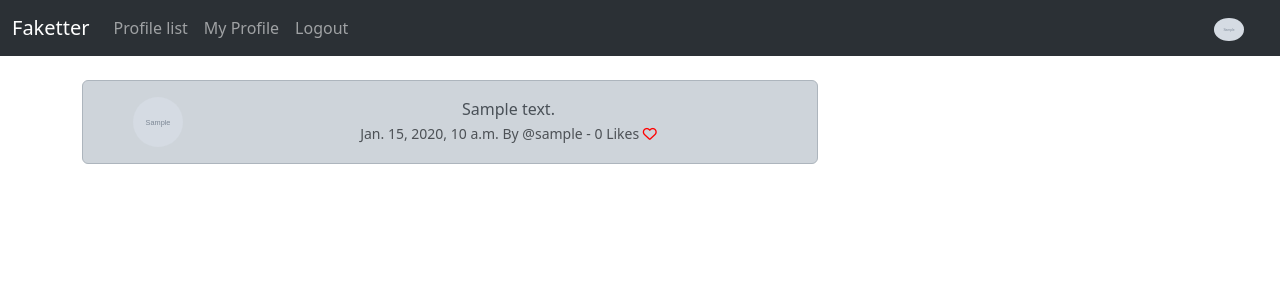
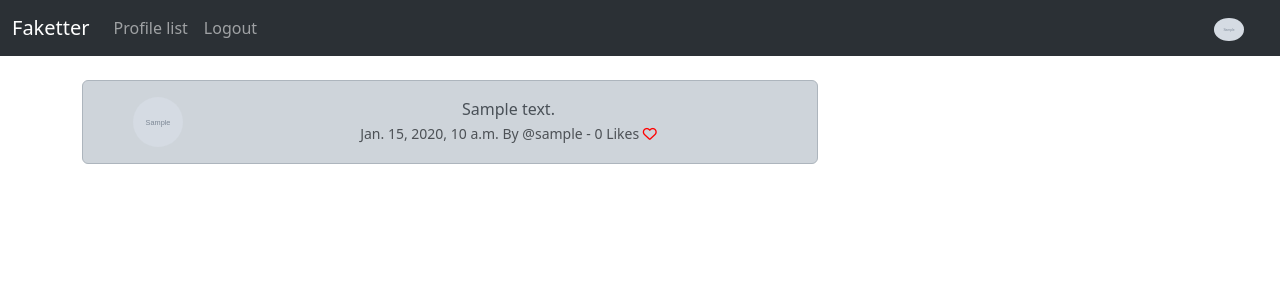
Before and after one commit to TomasGomezWagner/Faketter, a Django app: page /feek_show/1 in a window 1280 px wide. Shown: the top 300 px of the page. Run offline with Django 5.2, Linux system fonts and the light colour scheme; a user stored in the database is signed in; tables that the repository leaves empty hold one stand-in row (values such as "Sample post"); grey boxes marked "Sample" are stand-in pictures; some libraries are stand-ins or nearby versions.

Commit message:
Profile link with word, removed from navbar

```diff
--- a/project/templates/navbar.html
+++ b/project/templates/navbar.html
@@ -12,10 +12,6 @@
           </li>
 
           {% if user.is_authenticated %}
-
-            <li class="nav-item">
-              <a class="nav-link" href="{% url 'profile' request.user.id %}">My Profile </a>
-            </li>
 
             <li class="nav-item">
               <a class="nav-link" href="{% url 'logout' %}">  Logout </a>
```
